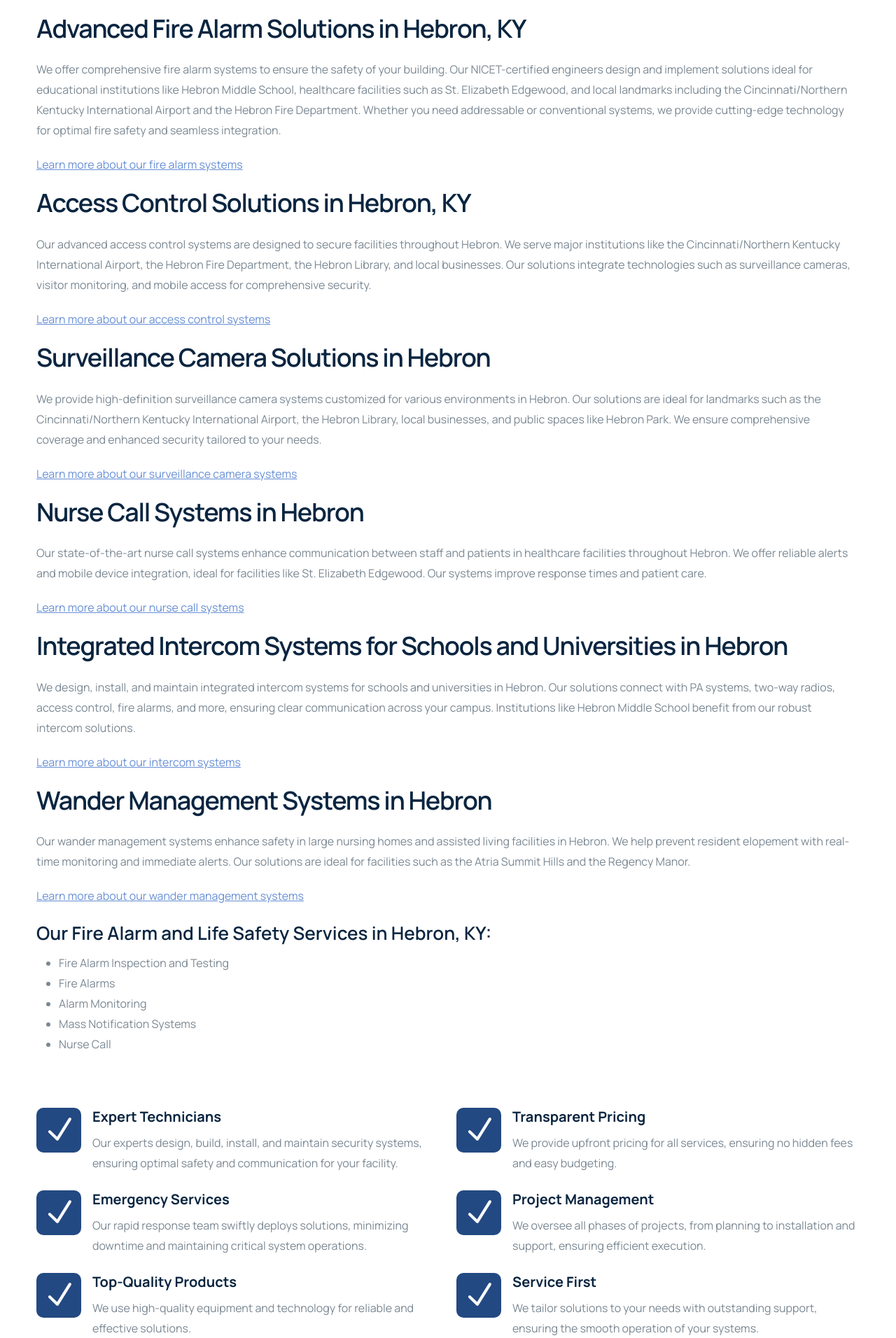
After one commit to AbubakarCinnova/andrew24, a PHP site: page /hebron.php in a window 1280 px wide. The commit adds this page. Shown: the part 751-2663 px from the top of the page at 70% size. Run offline with PHP 8.4, Linux system fonts and the light colour scheme; some libraries are stand-ins or nearby versions.

Commit message:
hebron.php

```diff
--- a/footer.php
+++ b/footer.php
@@ -43,6 +43,7 @@
                                        <ul>
                                            <li><a href="lima.php">Lima</a> </li>
                                            <li><a href="chillicothe.php">Chillicothe</a> </li>
+                                           <li><a href="hebron.php">Hebron,KY</a> </li>
 
                                        </ul>
                                    </div>
--- /dev/null
+++ b/hebron.php
@@ -0,0 +1,262 @@
+<?php include('header.php'); ?>
+
+<title>Fire Alarm Systems, Access Control, Nurse Call &amp; Surveillance in Hebron, KY</title>
+<meta name="description"
+    content=" Andrew Casey Integration offers top fire alarm systems, access control, nurse call systems, and surveillance solutions in Hebron, KY. Tailored security and communication services.">
+
+
+</head>
+
+<body>
+    <div id="wrapper">
+        <div class="float-text show-on-scroll">
+            <span><a href="#">Scroll to top</a></span>
+        </div>
+        <div class="scrollbar-v show-on-scroll"></div>
+
+        <?php include('menu.php'); ?>
+
+        <!-- content begin -->
+        <div class="no-bottom no-top" id="content">
+            <div id="top"></div>
+            <!-- section begin -->
+            <section id="subheader" class="jarallax text-light">
+                <img src="images/background/" class="jarallax-img" alt="">
+                <div class="container relative z-index-1000">
+                    <div class="row align-items-center">
+                        <div class="col-lg-6">
+                            <div class="subtitle s2 bg-color text-light wow fadeInUp mb-2">Our Service</div>
+                            <h1>Hebron,KY</h1>
+                            <ul class="crumb">
+                                <li><a href="index.php">Home</a></li>
+                                <li class="active">Hebron,KY</li>
+                            </ul>
+                        </div>
+
+                    </div>
+                </div>
+                <div class="de-overlay"></div>
+            </section>
+            <!-- section close -->
+
+            <div class="bg-color relative z-index-1000 mt-40 mb40">
+                <a href="contact.php">
+                    <img src="images/svg/phone-calling-svgrepo-com.svg"
+                        class="border-white-6 fs-30 bg-color w-80px p-3 mb20 circle absolute abs-center sm-hide" alt="">
+                </a>
+            </div>
+
+            <section>
+                <div class="container">
+                    <div class="row g-5">
+                        <div class="col-lg-12">
+                            <div class="row g-4">
+                                <div class="col-lg-12">
+
+                                    <!-- content start here -->
+                                    <p>At Andrew Casey Integration, we specialize in providing state-of-the-art fire
+                                        alarm systems, access control solutions, surveillance cameras, and nurse call
+                                        systems in Hebron, KY. Our expert team designs, installs, and maintains advanced
+                                        security and communication solutions tailored to meet the unique needs of
+                                        various facilities across the region.</p>
+
+                                    <h2>Advanced Fire Alarm Solutions in Hebron, KY</h2>
+
+                                    <p>We offer comprehensive fire alarm systems to ensure the safety of your building.
+                                        Our NICET-certified engineers design and implement solutions ideal for
+                                        educational institutions like Hebron Middle School, healthcare facilities such
+                                        as St. Elizabeth Edgewood, and local landmarks including the Cincinnati/Northern
+                                        Kentucky International Airport and the Hebron Fire Department. Whether you need
+                                        addressable or conventional systems, we provide cutting-edge technology for
+                                        optimal fire safety and seamless integration.</p>
+
+                                    <p><a href="fire-alarms.php">Learn more about our fire alarm systems</a></p>
+
+                                    <h2>Access Control Solutions in Hebron, KY</h2>
+
+                                    <p>Our advanced access control systems are designed to secure facilities throughout
+                                        Hebron. We serve major institutions like the Cincinnati/Northern Kentucky
+                                        International Airport, the Hebron Fire Department, the Hebron Library, and local
+                                        businesses. Our solutions integrate technologies such as surveillance cameras,
+                                        visitor monitoring, and mobile access for comprehensive security.</p>
+
+                                    <p><a href="access-control.php">Learn more about our access control systems</a></p>
+
+                                    <h2>Surveillance Camera Solutions in Hebron</h2>
+
+                                    <p>We provide high-definition surveillance camera systems customized for various
+                                        environments in Hebron. Our solutions are ideal for landmarks such as the
+                                        Cincinnati/Northern Kentucky International Airport, the Hebron Library, local
+                                        businesses, and public spaces like Hebron Park. We ensure comprehensive coverage
+                                        and enhanced security tailored to your needs.</p>
+
+                                    <p><a href="surveillance-cameras.php">Learn more about our surveillance camera
+                                            systems</a></p>
+
+                                    <h2>Nurse Call Systems in Hebron</h2>
+
+                                    <p>Our state-of-the-art nurse call systems enhance communication between staff and
+                                        patients in healthcare facilities throughout Hebron. We offer reliable alerts
+                                        and mobile device integration, ideal for facilities like St. Elizabeth Edgewood.
+                                        Our systems improve response times and patient care.</p>
+
+                                    <p><a href="nurse-call.php">Learn more about our nurse call systems</a></p>
+
+                                    <h2>Integrated Intercom Systems for Schools and Universities in Hebron</h2>
+
+                                    <p>We design, install, and maintain integrated intercom systems for schools and
+                                        universities in Hebron. Our solutions connect with PA systems, two-way radios,
+                                        access control, fire alarms, and more, ensuring clear communication across your
+                                        campus. Institutions like Hebron Middle School benefit from our robust intercom
+                                        solutions.</p>
+
+                                    <p><a href="intercom-systems.php">Learn more about our intercom systems</a></p>
+
+                                    <h2>Wander Management Systems in Hebron</h2>
+
+                                    <p>Our wander management systems enhance safety in large nursing homes and assisted
+                                        living facilities in Hebron. We help prevent resident elopement with real-time
+                                        monitoring and immediate alerts. Our solutions are ideal for facilities such as
+                                        the Atria Summit Hills and the Regency Manor.</p>
+
+                                    <p><a href="wander-management.php">Learn more about our wander management
+                                            systems</a></p>
+
+                                    <h3>Our Fire Alarm and Life Safety Services in Hebron, KY:</h3>
+                                    <ul>
+                                        <li>Fire Alarm Inspection and Testing</li>
+                                        <li>Fire Alarms</li>
+                                        <li>Alarm Monitoring</li>
+                                        <li>Mass Notification Systems</li>
+                                        <li>Nurse Call
+
+
+                                </div>
+
+                            </div>
+
+                            <div class="spacer-double"></div>
+
+                            <div class="row g-4">
+                                <div class="col-lg-6 wow fadeInUp" data-wow-delay=".0s">
+                                    <div>
+                                        <i
+                                            class="bg-color text-light fs-48 p-2 absolute id-color icon_check rounded-10px"></i>
+                                        <div class="pl-80">
+                                            <h4>Expert Technicians</h4>
+                                            <p class="mb-0">Our experts design, build, install, and maintain security
+                                                systems, ensuring optimal safety and communication for your facility.
+
+                                            </p>
+                                        </div>
+                                    </div>
+                                </div>
+
+                                <div class="col-lg-6 wow fadeInUp" data-wow-delay=".2s">
+                                    <div>
+                                        <i
+                                            class="bg-color text-light fs-48 p-2 absolute id-color icon_check rounded-10px"></i>
+                                        <div class="pl-80">
+                                            <h4> Transparent Pricing</h4>
+                                            <p class="mb-0">We provide upfront pricing for all services, ensuring no
+                                                hidden fees and easy budgeting.
+
+
+
+                                            </p>
+                                        </div>
+                                    </div>
+                                </div>
+
+                                <div class="col-lg-6 wow fadeInUp" data-wow-delay=".4s">
+                                    <div>
+                                        <i
+                                            class="bg-color text-light fs-48 p-2 absolute id-color icon_check rounded-10px"></i>
+                                        <div class="pl-80">
+                                            <h4>Emergency Services</h4>
+                                            <p class="mb-0">Our rapid response team swiftly deploys solutions,
+                                                minimizing downtime and maintaining critical system operations.
+
+
+
+
+                                            </p>
+                                        </div>
+                                    </div>
+                                </div>
+
+                                <div class="col-lg-6 wow fadeInUp" data-wow-delay=".6s">
+                                    <div>
+                                        <i
+                                            class="bg-color text-light fs-48 p-2 absolute id-color icon_check rounded-10px"></i>
+                                        <div class="pl-80">
+                                            <h4>Project Management</h4>
+                                            <p class="mb-0">We oversee all phases of projects, from planning to
+                                                installation and support, ensuring efficient execution.
+
+
+
+
+                                            </p>
+                                        </div>
+                                    </div>
+                                </div>
+
+                                <div class="col-lg-6 wow fadeInUp" data-wow-delay=".8s">
+                                    <div>
+                                        <i
+                                            class="bg-color text-light fs-48 p-2 absolute id-color icon_check rounded-10px"></i>
+                                        <div class="pl-80">
+                                            <h4>Top-Quality Products</h4>
+                                            <p class="mb-0">We use high-quality equipment and technology for reliable
+                                                and effective solutions.
+
+
+
+                                            </p>
+                                        </div>
+                                    </div>
+                                </div>
+
+                                <div class="col-lg-6 wow fadeInUp" data-wow-delay="1s">
+                                    <div>
+                                        <i
+                                            class="bg-color text-light fs-48 p-2 absolute id-color icon_check rounded-10px"></i>
+                                        <div class="pl-80">
+                                            <h4>Service First</h4>
+                                            <p class="mb-0">We tailor solutions to your needs with outstanding support,
+                                                ensuring the smooth operation of your systems.
+
+                                            </p>
+                                        </div>
+                                    </div>
+                                </div>
+
+                            </div>
+
+                            <div class="spacer-double"></div>
+
+                        </div>
+                    </div>
+                </div>
+            </section>
+
+            <section class="bg-color text-light pt40 pb40">
+                <div class="container">
+                    <div class="row g-4 align-items-center">
+                        <div class="col-lg-9">
+                            <h3 class="mb-1"><i class="icofont-check-circled fs-32 me-3 id-color-2"></i>Andrew Casey
+                                Integration</h3>
+                        </div>
+
+                        <div class="col-lg-3 text-lg-end text-start">
+                            <a class="btn-main bg-color-2" href="contact.php">Schedule Appointment</a>
+                        </div>
+                    </div>
+                </div>
+            </section>
+        </div>
+        <!-- content close -->
+
+
+        <?php include('footer.php'); ?>
```
